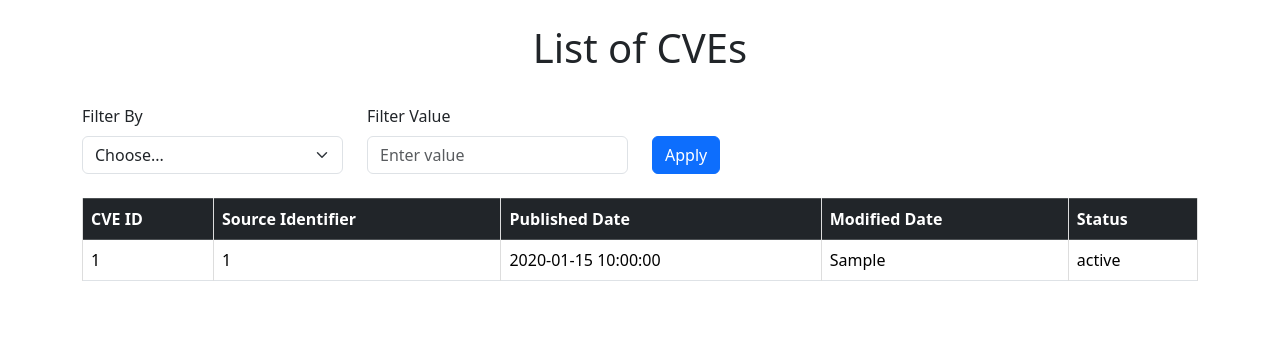
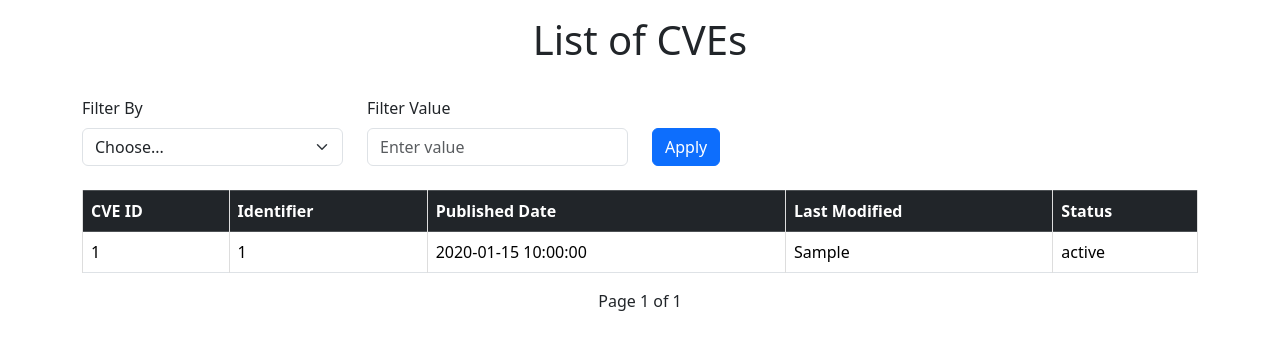
Before and after one commit to Neha220803/securin-task, a Flask app: page /cves/list in a window 1280 px wide. Shown: the top 350 px of the page. Run offline with Flask 3, Linux system fonts and the light colour scheme; tables that the repository leaves empty or names only in its code hold one stand-in row (values such as "Sample post").

Commit message:
pagination added in front end

```diff
--- a/app.py
+++ b/app.py
@@ -23,6 +23,8 @@ def home():
 def cves_list():
     filter_type = request.args.get('filterType')
     filter_value = request.args.get('filterValue')
+    page = int(request.args.get('page', 1))  # Default to page 1 if not provided
+    results_per_page = 10  # Adjust the number of results per page
 
     query = "SELECT * FROM vulnerabilities"
     params = []
@@ -39,21 +41,26 @@ def cves_list():
         query += " WHERE last_modified >= %s"
         params.append(days_ago)
 
-    try:
-        conn = get_db_connection()
-        cursor = conn.cursor(dictionary=True)
-        cursor.execute(query, tuple(params))
-        cve_data = cursor.fetchall()
-    except Exception as e:
-        print("Error fetching data:", e)
-        cve_data = []
-    finally:
-        if cursor:
-            cursor.close()
-        if conn:
-            conn.close()
+    # Fetch total count for pagination
+    count_query = "SELECT COUNT(*) FROM vulnerabilities"
+    conn = get_db_connection()
+    cursor = conn.cursor(dictionary=True)
+    cursor.execute(count_query, tuple(params))
+    total_results = cursor.fetchone()['COUNT(*)']
+    total_pages = (total_results + results_per_page - 1) // results_per_page
 
-    return render_template('cves_list.html', cve_data=cve_data)
+    # Modify the main query to support pagination
+    query += " LIMIT %s OFFSET %s"
+    params.extend([results_per_page, (page - 1) * results_per_page])
+
+    cursor.execute(query, tuple(params))
+    cve_data = cursor.fetchall()
+
+    cursor.close()
+    conn.close()
+
+    return render_template('cves_list.html', cve_data=cve_data, page=page, total_pages=total_pages)
+
 
 
 @app.route('/fetch-and-store', methods=['GET'])
--- a/templates/cves_list.html
+++ b/templates/cves_list.html
@@ -1,11 +1,8 @@
 {% extends "base.html" %}
-
-{% block title %}
-CVE List
-{% endblock %}
+{% block title %}CVE List{% endblock %}
 
 {% block content %}
-<div class="container my-4">
+<div class="container my-3">
     <h1 class="text-center">List of CVEs</h1>
     <br>
     <form id="filterForm" method="GET" action="/cves/list">
@@ -33,27 +30,39 @@ CVE List
         <thead class="table-dark">
             <tr>
                 <th>CVE ID</th>
-                <th>Source Identifier</th>
+                <th>Identifier</th>
                 <th>Published Date</th>
-                <th>Modified Date</th>
+                <th>Last Modified</th>
                 <th>Status</th>
             </tr>
         </thead>
         <tbody>
             {% for cve in cve_data %}
-            <tr tr class="clickable-row" data-id="{{ cve.id }}">
+            <tr class="clickable-row" data-id="{{ cve.id }}">
                 <td>{{ cve.id }}</td>
                 <td>{{ cve.identifier }}</td>
                 <td>{{ cve.published_date or 'N/A' }}</td>
                 <td>{{ cve.last_modified or 'N/A' }}</td>
-                <td>{{ cve.status }}</td>
+                <td>{{ cve.status or 'N/A' }}</td>
             </tr>
             {% endfor %}
         </tbody>
     </table>
+    <div class="d-flex justify-content-center">
+        <div>
+            {% if page > 1 %}
+                <a href="{{ url_for('cves_list', page=page - 1) }}">Previous</a>
+            {% endif %}
+            <span>Page {{ page }} of {{ total_pages }}</span>
+            {% if page < total_pages %}
+                <a href="{{ url_for('cves_list', page=page + 1) }}">Next</a>
+            {% endif %}
+        </div>
+    </div>
 </div>
+
 <script>
-    //click event listener
+    // click event listener
     document.addEventListener("DOMContentLoaded", () => {
         const rows = document.querySelectorAll(".clickable-row");
         rows.forEach(row => {
```
Also changed, not shown: templates/each_cves.html (+8 -8 lines).
